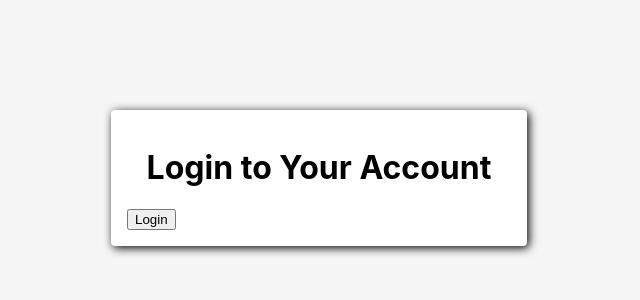
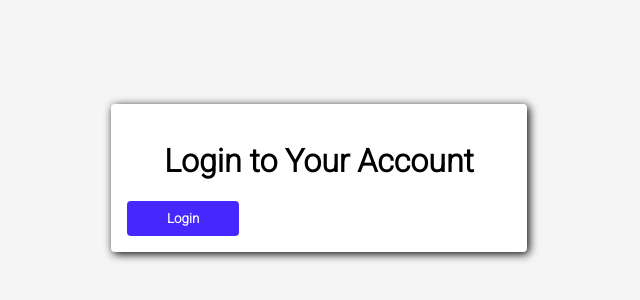
Before and after one commit to ijazbacha/react-test, a React (Create React App) app: page / in a window 1280 px wide. Shown: the part 222-522 px from the top of the page, without its empty margins (321-961 px from the left). Built offline with nearby package versions, Linux system fonts and the light colour scheme.

Commit message:
design a button

```diff
--- a/src/App.css
+++ b/src/App.css
@@ -1,3 +1,5 @@
+@import url('https://fonts.googleapis.com/css2?family=Roboto:wght@300&display=swap');
+
 .App {
   text-align: center;
 }
--- /dev/null
+++ b/src/components/customButton/Button.css
@@ -0,0 +1,76 @@
+:root{
+    --primary: #4628ff;
+    --warning: #ffd028;
+    --danger: #eb3f27;
+    --success: #75fa83;
+    --white: #FFFFFF;
+    --black: #000000;
+}
+
+.btn{
+    font-family: 'Roboto', sans-serif;
+    font-weight: 700;
+    border-radius: 4px;
+    cursor: pointer;
+    transition: transform 0.3s ease;
+}
+
+.btn:hover{
+    transform: translateY(-3px);
+}
+
+.btn--primary--solid{
+    background-color: var(--primary);
+    color: var(--white);
+    border: none;
+}
+
+.btn--warning--solid{
+    background-color: var(--warning);
+    color: var(--white);
+    border: none;
+}
+
+.btn--danger--solid{
+    background-color: var(--danger);
+    color: var(--white);
+    border: none;
+}
+
+.btn--success--solid{
+    background-color: var(--success);
+    color: var(--white);
+    border: none;
+}
+
+.btn--success--outline{
+    background-color: var(--white);
+    color: var(--success);
+    border: 1px solid var(--success);
+}
+
+.btn--danger--outline{
+    background-color: var(--white);
+    color: var(--danger);
+    border: 1px solid var(--danger);
+}
+
+.btn--warning--outline{
+    background-color: var(--white);
+    color: var(--warning);
+    border: 1px solid var(--warning);
+}
+
+.btn--primary--outline{
+    background-color: var(--white);
+    color: var(--primary);
+    border: 1px solid var(--primary);
+}
+
+.btn--medium{
+    padding: 10px 20px;
+}
+
+.btn--large{
+    padding: 10px 40px;
+}
--- a/src/components/customButton/Button.js
+++ b/src/components/customButton/Button.js
@@ -1,4 +1,5 @@
 import React from "react";
+import './Button.css'
 
 function Button({ children, onClick, type, buttonStyle, buttonSize }) {
   const STYLE = [
@@ -12,8 +13,14 @@ function Button({ children, onClick, type, buttonStyle, buttonSize }) {
     "btn--success--outline",
   ];
 
+  const SIZE = ["btn--medium", "btn--large"];
+
+  const setBtnStyle = STYLE.includes(buttonStyle) ? buttonStyle : STYLE[0];
+
+  const setBtnSize = SIZE.includes(buttonSize) ? buttonSize : SIZE[0];
+
   return (
-    <button onClick={onClick} type={type}>
+    <button className={`btn ${setBtnStyle} ${setBtnSize}`} onClick={onClick} type={type}>
       {children}
     </button>
   );
--- a/src/pages/Login/Login.css
+++ b/src/pages/Login/Login.css
@@ -18,4 +18,5 @@
 
 .loginText {
   text-align: center;
+  font-family: 'Roboto', sans-serif;
 }
--- a/src/pages/Login/Login.js
+++ b/src/pages/Login/Login.js
@@ -1,19 +1,26 @@
-import React from 'react'
-import Button from '../../components/customButton/Button'
-import './Login.css'
+import React from "react";
+import Button from "../../components/customButton/Button";
+import "./Login.css";
 
 function Login() {
-  const loginHandler = () =>{
-    alert(" login button clicked")
-  }
+  const loginHandler = () => {
+    alert(" login button clicked");
+  };
   return (
-    <div className='container'>
-      <div className='loginContainer'>
-        <h1 className='loginText'>Login to Your Account</h1>
-        <Button onClick={loginHandler}>Login</Button>
+    <div className="container">
+      <div className="loginContainer">
+        <h1 className="loginText">Login to Your Account</h1>
+        <Button
+          onClick={loginHandler}
+          buttonStyle="btn--primary--solid"
+          buttonSize="btn--large"
+          type={"button"}
+        >
+          Login
+        </Button>
       </div>
     </div>
-  )
+  );
 }
 
-export default Login
+export default Login;
```
